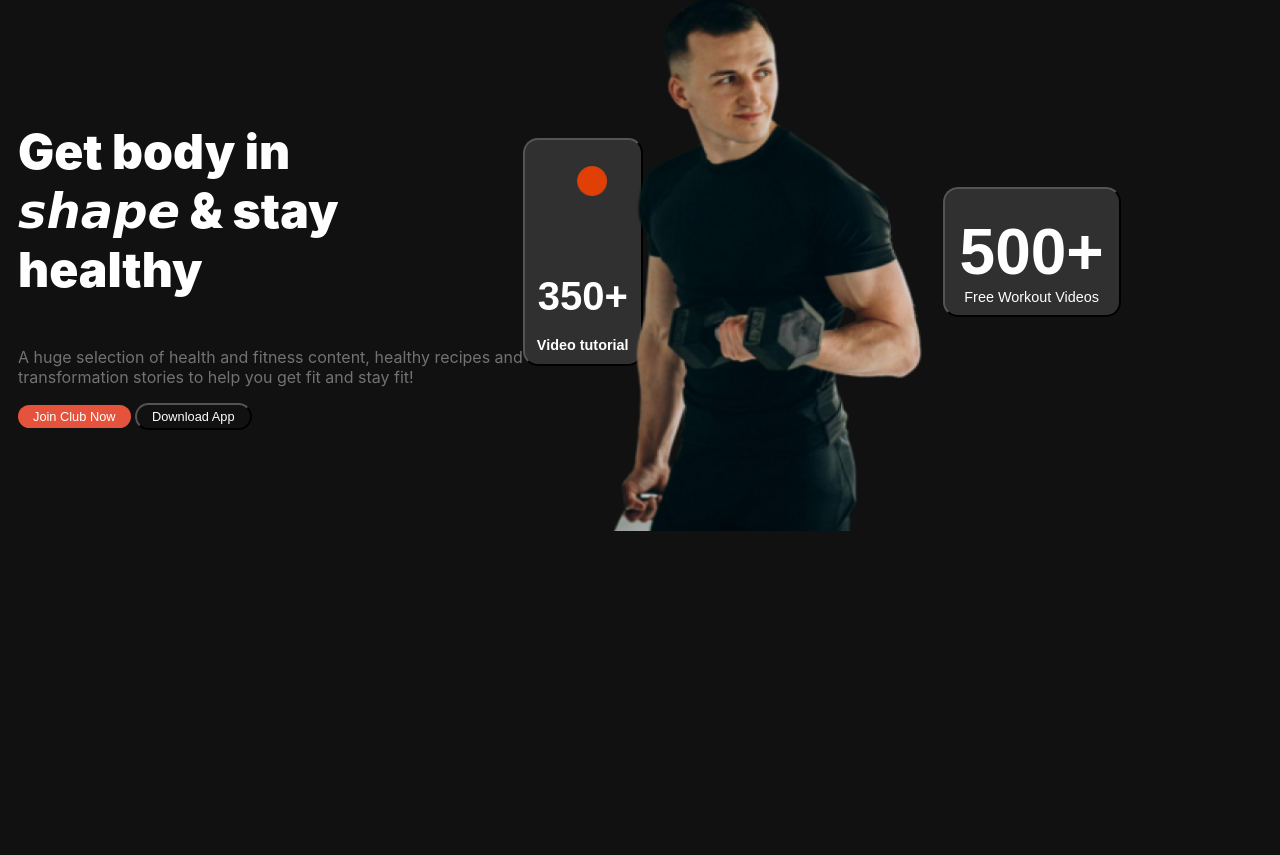
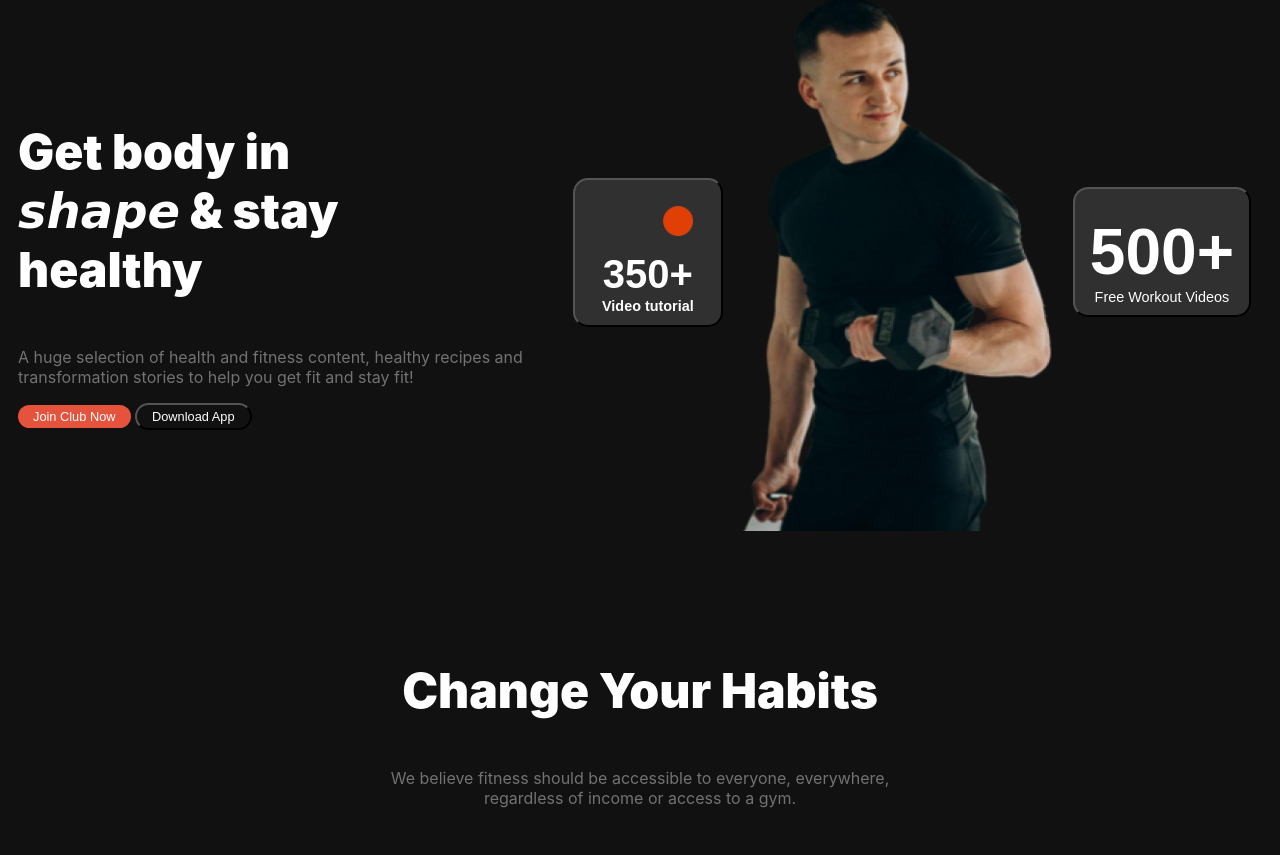
Before and after one commit to RdCeo/B10A2-fitness-website-01, a plain HTML site: page index.html in a window 1280 px wide. Shown: the part 320-1175 px from the top of the page. Before the commit the page ends 859 px from the top, so only its background shows below. Drawn offline with Linux system fonts and the light colour scheme.

Commit message:
Change Your Habits

```diff
--- a/index.html
+++ b/index.html
@@ -33,7 +33,7 @@
                 </div>
         <div>
 
-            <button class="btn-tri2">
+            <button class="btn-tri2 gap-between">
             <div>
                 <ul class="display-flex3">
                     <img class="icon-width" src="images/circle.png" alt="">
@@ -70,6 +70,20 @@
 
                     </section>
 
+                     <!-- Get Change Your Habits section start -->
+                     <section class="change-your-habits text-primary">
+                        <div class="sponsor-info">
+                            <h3 class="section-title">Change Your Habits</h3>
+                            <p class="text-light-gray">We believe fitness should be accessible to everyone, everywhere, regardless of income or access to a gym.</p>
+                        </div>
+                        <div class="sponsor-companies">
+                            <img src="images/sponsors/spotify.png" alt="">
+                            <img src="images/sponsors/google.png" alt="">
+                            <img src="images/sponsors/amazon.png" alt="">
+                            <img src="images/sponsors/telerama.png" alt="">
+                            <img src="images/sponsors/figma.png" alt="">
+                        </div>
+                    </section>
         </main>
         <footer></footer>
 
--- a/styles/fitness.css
+++ b/styles/fitness.css
@@ -107,6 +107,19 @@
 
 }
 
+.gap-between {
+    display: flex;
+    flex-wrap: wrap;
+
+    justify-content: space-between;
+    justify-content: center;
+    width: 150px;
+    max-width: 150px;
+    margin: 50px 50px;
+    text-align: center;
+
+}
+
 main{
     max-width: 1440px;
     margin: 0 auto;
@@ -211,3 +224,22 @@ main > section{
 .featured-fitness img{
     width: 112%;
 }
+
+/* sponsor related styles */
+.change-your-habits{
+
+}
+.sponsor-info{
+    max-width: 540px;
+    margin: 50px auto;
+    text-align: center;
+}
+
+.sponsor-companies{
+    display: grid;
+    grid-template-columns: repeat(5, 1fr);
+}
+
+.sponsor-companies img{
+    filter: grayscale(100%);
+}
```
